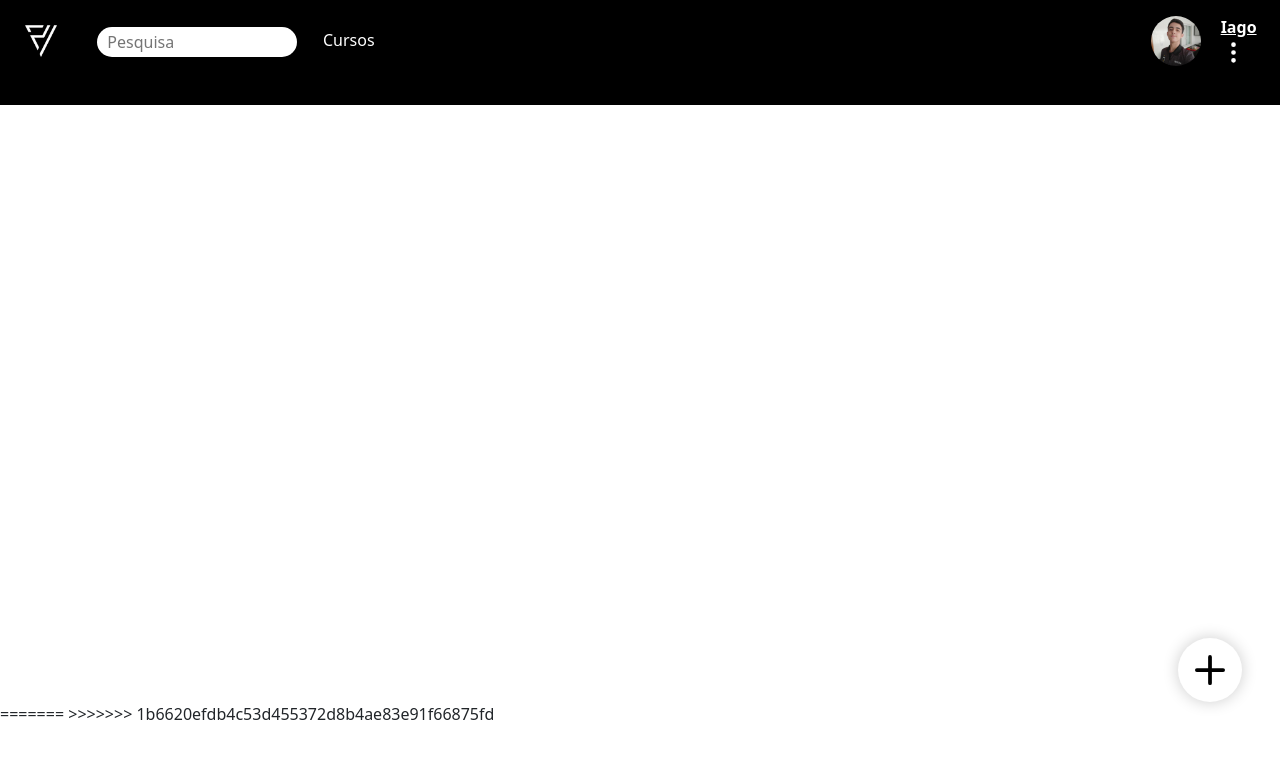
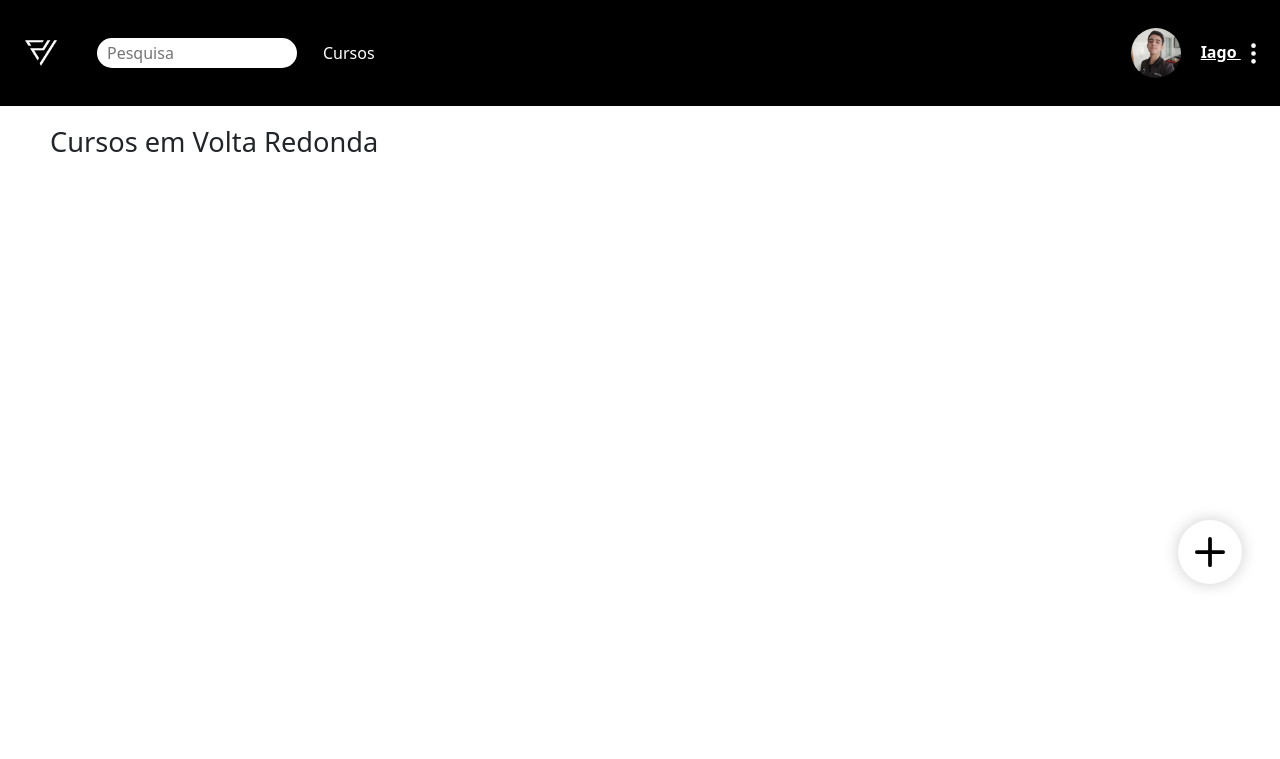
Before and after one commit to IagoAndrade16/ProVest, a PHP site: page /html/index.html in a window 1280 px wide. Shown: the top 759 px of the page. Run offline with PHP 8.4, Linux system fonts and the light colour scheme; some libraries are stand-ins or nearby versions.

Commit message:
Detalhes da tela index

```diff
--- a/css/indexStyles.css
+++ b/css/indexStyles.css
@@ -1,7 +1,6 @@
-<<<<<<< HEAD
-#barrad-navegacao {
+#barra-navegacao {
     box-shadow: 0 0 0.5em black;
-    height: 5rem;
+    height: 72px;
 }
 
 .caixa-pesquisa {
@@ -10,30 +9,29 @@
     border: 0px;
     height: 30px;
     width: 200px;
-    margin-bottom: 22px;
+    padding-left: 10px;
 
 }
 
 #logo-barra-navegacao {
-    margin-top: -23px;
+
     margin-left: -15px;
-    height: 7rem;
+    height: 90px;
     width: 7rem;
+    box-shadow: 0 0 0.5em black;
 
 }
 
 #foto-perfil {
     width: 50px;
     border-radius: 50px;
-    margin-top: -25px;
-    margin-left: 760px;
+    margin-left: 740px;
 }
 
 #nome-perfil {
     color: white;
     font-weight: bold;
     margin-left: 20px;
-    margin-bottom: 25px;
 }
 
 /* Dropbox Estilos*/
@@ -44,8 +42,6 @@
     font-size: 16px;
     border: none;
     cursor: pointer;
-    margin-top: -50px;
-    margin-bottom: 10px;
     margin-left: 10px;
 }
 
@@ -83,17 +79,18 @@
 
 #criar-novoCurso-botao {
     margin-left: 92%;
-    margin-top: 48%;
+    margin-top: 35%;
     border-radius: 50px;
     width: 4rem;
     height: 4rem;
     background-color: #fff;
     border: none;
     box-shadow: 0 0 16px 0 rgba(0,0,0,0.2);
+    position: fixed;
 }
 
 #cursos-em {
-    margin: 30px;
+    margin: 50px;
     font-size: 1.7rem;
 }
 
@@ -110,7 +107,3 @@ SCROLLBAR
 ::-webkit-scrollbar-thumb:hover{
     background: radial-gradient(transparent, black);
 }
-
-
-=======
->>>>>>> 1b6620efdb4c53d455372d8b4ae83e91f66875fd
--- a/html/index.html
+++ b/html/index.html
@@ -5,13 +5,7 @@
     <meta http-equiv="X-UA-Compatible" content="IE=edge">
     <meta name="viewport" content="width=device-width, initial-scale=1.0">
     <link rel="stylesheet" href="../css/indexStyles.css">
-<<<<<<< HEAD
     <title>Pagina Inicial</title>
-=======
-    <script src="https://kit.fontawesome.com/b21197af3e.js" crossorigin="anonymous"></script>
-    <link rel="shortcut icon" href="../img/LogoProVest.ico" type="image/x-icon">
-    <title>ProVest</title>
->>>>>>> 1b6620efdb4c53d455372d8b4ae83e91f66875fd
     <!-- Bootstrap -->
     <link href="https://cdn.jsdelivr.net/npm/bootstrap@5.0.2/dist/css/bootstrap.min.css" rel="stylesheet"
     integrity="sha384-EVSTQN3/azprG1Anm3QDgpJLIm9Nao0Yz1ztcQTwFspd3yD65VohhpuuCOmLASjC" crossorigin="anonymous">
@@ -26,14 +20,13 @@
         integrity="sha384-MrcW6ZMFYlzcLA8Nl+NtUVF0sA7MsXsP1UyJoMp4YLEuNSfAP+JcXn/tWtIaxVXM"
         crossorigin="anonymous"></script>
 </head>
-<<<<<<< HEAD
 <body>
     <header id="barra-navegacao">
         <div class="container-fluid">
             <nav class="navbar navbar-expand-lg fixed-top" style="background-color: black;">
                 <img src="../img/logoProVest.png" alt="Logo-ProVest" id="logo-barra-navegacao">
                 <form action="" >
-                    <input type="text" placeholder="  Pesquisa" class="caixa-pesquisa">
+                    <input type="text" placeholder="Pesquisa" class="caixa-pesquisa">
                 </form>
 
                 <!--Dropbox-->
@@ -68,13 +61,7 @@
                 <path d="M8 0a1 1 0 0 1 1 1v6h6a1 1 0 1 1 0 2H9v6a1 1 0 1 1-2 0V9H1a1 1 0 0 1 0-2h6V1a1 1 0 0 1 1-1z"/>
             </svg>
         </button>
-=======
 
-<body >
-
-
-
-
->>>>>>> 1b6620efdb4c53d455372d8b4ae83e91f66875fd
+        <p id="cursos-em">Cursos em Volta Redonda</p>
 </body>
 </html>
```
